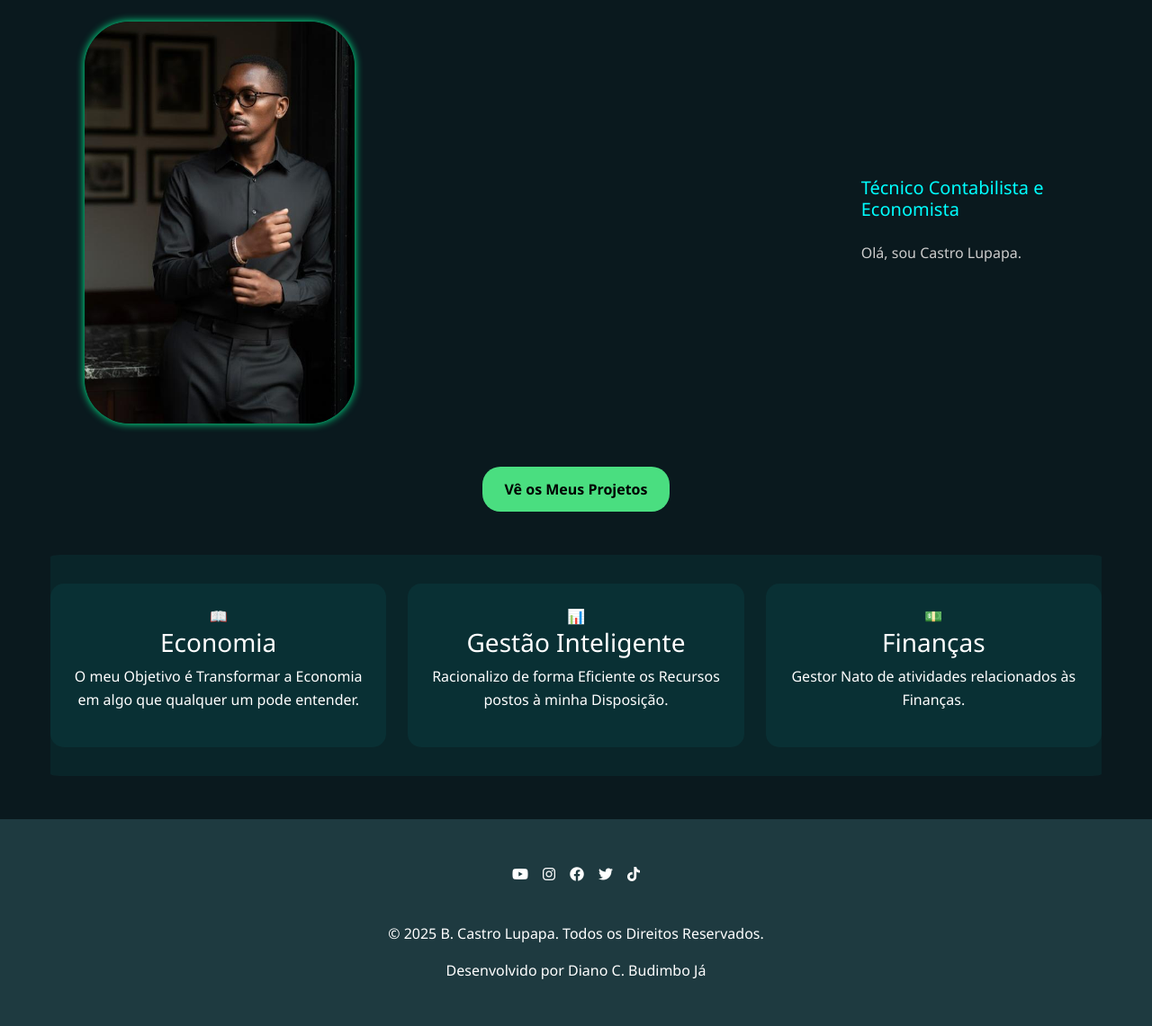
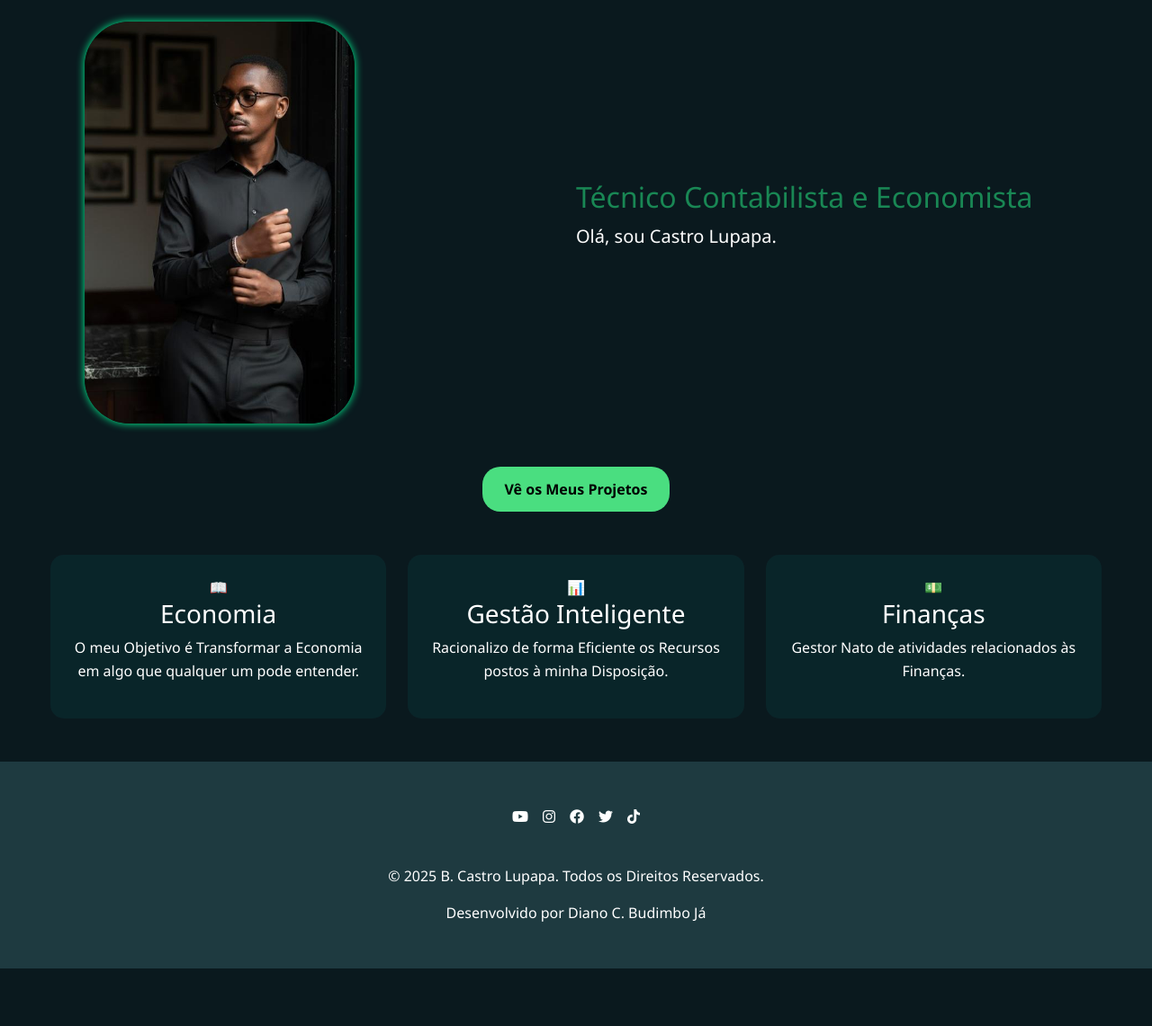
Before and after one commit to dianobudimboja/Blog-Pessoal, a Flask app: page / in a window 1280 px wide. Shown: the part 281-1422 px from the top of the page at 90% size. After the commit the page ends 1358 px from the top, so only its background shows below. Run offline with Flask 3, Linux system fonts and the light colour scheme.

Commit message:
Atualização

```diff
--- /dev/null
+++ b/requirements.txt
@@ -0,0 +1,2 @@
+Flask==3.0.3
+vercel==0.1.12
--- a/templates/base.html
+++ b/templates/base.html
@@ -122,10 +122,12 @@
 
             /* Aside */
         .related-topics {
-        padding: 2rem 0;
-        background: rgba(0, 243, 255, 0.05);
-        border-radius: 1%;
-        size-adjust: inherit;
+            display: flex;
+            flex-wrap: nowrap;
+            padding: 2rem 0;
+            background: rgba(0, 243, 255, 0.05);
+            border-radius: 1%;
+
         }
         .cab {
             background-color:#1e3a40
@@ -167,6 +169,30 @@
             transform: translateY(-5px);
             box-shadow: 0px 6px 15px rgba(0,0,0,0.5);
         }
+        img {
+            max-width: 100%;
+            height: auto;
+            display: block;
+        }
+        @media (max-width: 768px) {
+            .row.g-4 > [class*="col-"] {
+            flex: 1 0 100% !important;
+            max-width: 100% !important;
+            }
+        }
+                /* Esconde a barra de scroll, mas mantém o scroll funcional */
+        .hide-scrollbar {
+            -ms-overflow-style: none;  /* IE, Edge */
+            scrollbar-width: none;     /* Firefox */
+        }
+        .hide-scrollbar::-webkit-scrollbar {
+            display: none;             /* Chrome, Safari, Opera */
+        }
+
+        /* Garante que o conteúdo não ultrapasse a tela */
+        body {
+            overflow-x: hidden;
+        }
     </style>
 </head>
 <body>
--- a/templates/index.html
+++ b/templates/index.html
@@ -16,25 +16,23 @@
           <img src="../static/bl.jpg" alt="BL" class="foto-perfil">
         </div>
 
-        <div class="intro">
-          <h2>Técnico Contabilista e Economista</h2> <br>
-          <p>
-            Olá, sou Castro Lupapa.<br>
-
-          </p>
-        </div>
+      <!-- Texto -->
+      <div class="col-12 col-md-6">
+        <h2 class="text-success">Técnico Contabilista e Economista</h2>
+        <p class="fs-5">Olá, sou Castro Lupapa.</p>
+      </div>
       </section>
 
             <!-- Botão de Chamada (CTA) -->
       <div style="text-align: center; margin: 3rem 0;">
-          <a href="https://www.scribd.com/document/743160694/TRABALHO-FINAL-DE-CURSO-Botelho-Lupapa-Galiano-Buianga-Domingos-Tunga-e-Julia-Mateus-GRUPO-22-SENEGAL-1-1 " class="btn" style="background-color: var(--accent-green); color: #000; padding: 0.75rem 1.5rem; border-radius: 20px; text-decoration: none; font-weight: bold; transition: background-color 0.3s ease;">
+          <a href="" class="btn" style="background-color: var(--accent-green); color: #000; padding: 0.75rem 1.5rem; border-radius: 20px; text-decoration: none; font-weight: bold; transition: background-color 0.3s ease;">
               Vê os Meus Projetos
           </a>
       </div>
     </main>
 
         <!-- Aside -->
-    <aside class="related-topics">
+    <aside class="features">
       <!-- Features -->
       <section class="features">
 
--- a/templates/sobre.html
+++ b/templates/sobre.html
@@ -8,11 +8,11 @@
         <div style="background-color: var(--bg-card); padding: 2rem; border-radius: 12px; box-shadow: 0 4px 12px rgba(0,0,0,0.3);">
 
             <!-- Foto de perfil (placeholder por enquanto) -->
-            <div style="margin-bottom: 1.5rem;">
+            <div style="margin-bottom: 1.5rem;" class="d-flex justify-content-center">
                 <img
                     src="{{url_for('static', filename='bl2.jpg')}}"
                     alt="Economista & Contabilista"
-                    style="width: 300px; height: 300px; border-radius: 50%; object-fit: cover; border: 2px solid var(--accent-green); box-shadow: 0 0 15px rgba(74, 222, 128, 0.4);">
+                    style="width: 300px; height: 300px; border-radius: 50%; object-fit: cover; border: 2px solid var(--accent-green); box-shadow: 0 0 15px rgba(74, 222, 128, 0.4);"> <br>
             </div>
 
             <h2 style="font-size: 1.8rem; margin-bottom: 1rem; color: var(--text-light);">Botelho Castro Lupapa</h2>
```
Also changed, not shown: vercel.json (added).
